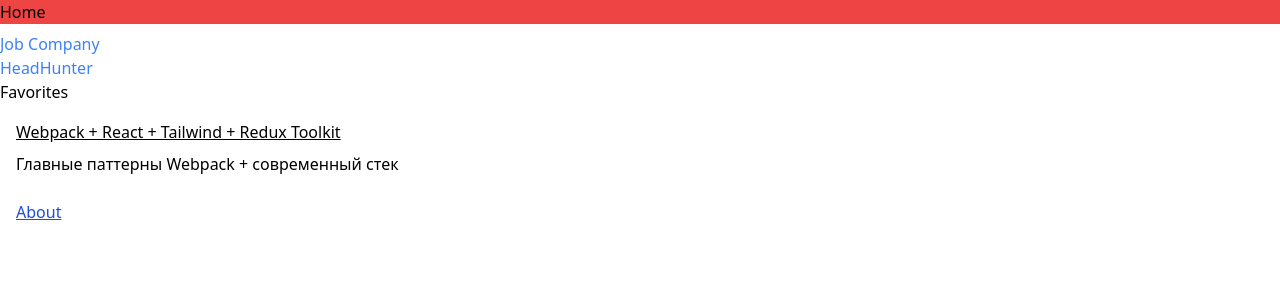
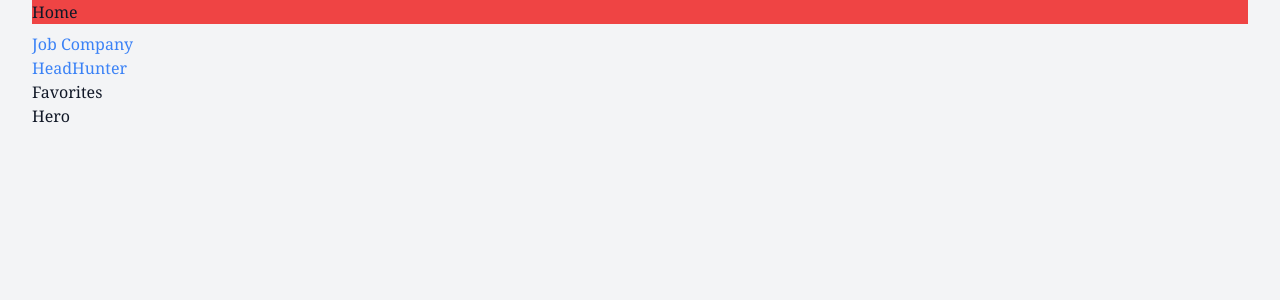
Before and after one commit to husen004/job-search, a React app: page / in a window 1280 px wide. Shown: the top 300 px of the page. Built offline with nearby package versions, Linux system fonts and the light colour scheme.

Commit message:
tailwind fix new styles added

```diff
--- a/postcss.config.js
+++ b/postcss.config.js
@@ -1,6 +1,6 @@
 module.exports = {
   plugins: {
-    '@tailwindcss/postcss': {},
+    'tailwindcss': {},
     'autoprefixer': {},
   }
 }
--- a/src/components/Home.tsx
+++ b/src/components/Home.tsx
@@ -3,18 +3,8 @@ import { Link } from 'react-router-dom';
 
 const Home: React.FC = () => {
   return (
-    <div className="p-4">
-      <h1 className="underline">Webpack + React + Tailwind + Redux Toolkit</h1>
-      <p className="mt-2">Главные паттерны Webpack + современный стек</p>
-      <div className="mt-4">
-
-      </div>
-      <div className="mt-6">
-
-      </div>
-      <div className="mt-4">
-        <Link to="/about" className="text-blue-700 underline">About</Link>
-      </div>
+    <div className="wrapper">
+      <h1>Hero</h1>
     </div>
   );
 };
--- a/src/index.tsx
+++ b/src/index.tsx
@@ -4,6 +4,7 @@ import { BrowserRouter, Link } from 'react-router-dom';
 import { Provider } from 'react-redux';
 import { store } from './store';
 import './styles/index.css';
+import './style.css'
 import AppRoutes from './routes';
 
 const App: React.FC = () => (
--- a/src/style.css
+++ b/src/style.css
@@ -2,13 +2,11 @@
 @tailwind components;
 @tailwind utilities;
 
+@layer base {
   body {
-  font-family: Arial, sans-serif;
-  background: #f5f5f5;
-  margin: 0;
-  padding: 2rem;
+    @apply bg-gray-100 text-gray-900 m-0 font-serif;
   }
-
+}
 
 .wrapper {
   @apply max-w-[1440px] mx-auto px-4 sm:px-6 lg:px-8;
@@ -21,11 +19,3 @@ body {
 .wrapper-lg {
   @apply max-w-4xl w-full mx-auto px-4 sm:px-6 lg:px-8;
 }
-
-  .page {
-    @apply flex flex-col min-h-screen pt-12.5 pb-20 gap-9;
-  }
-
-  .overlay {
-    @apply bg-radial-100 w-full h-full absolute top-0 -z-10;
-  }
```
Lines whose indentation alone changed are shown as unchanged.
